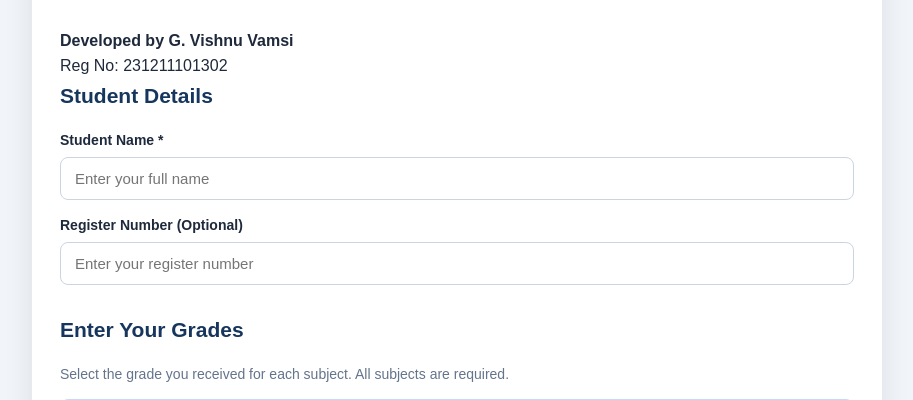
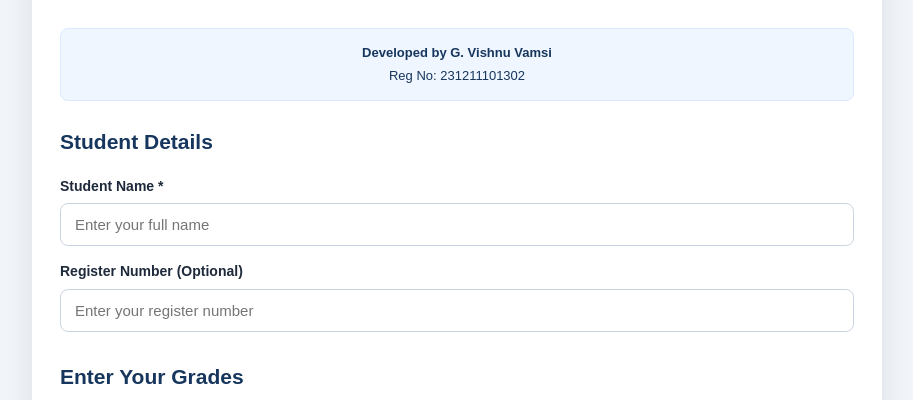
Before and after one commit to Vishnuvamsi2005/6-SEM_GPA, a Flask app: page / in a window 1280 px wide. Shown: the part 179-579 px from the top of the page, without its empty margins (183-1096 px from the left). Run offline with Flask 3, Linux system fonts and the light colour scheme.

Commit message:
Update style.css

```diff
--- a/static/style.css
+++ b/static/style.css
@@ -378,3 +378,20 @@ button.reset:hover {
         display: none;
     }
 }
+
+/* Developer Details */
+
+.developer {
+    text-align: center;
+    padding: 12px;
+    margin: 0 0 24px;
+    background: #eff6ff;
+    border: 1px solid #dbeafe;
+    border-radius: 8px;
+    color: #17365d;
+    font-size: 13px;
+}
+
+.developer p {
+    margin: 2px 0;
+}
```
